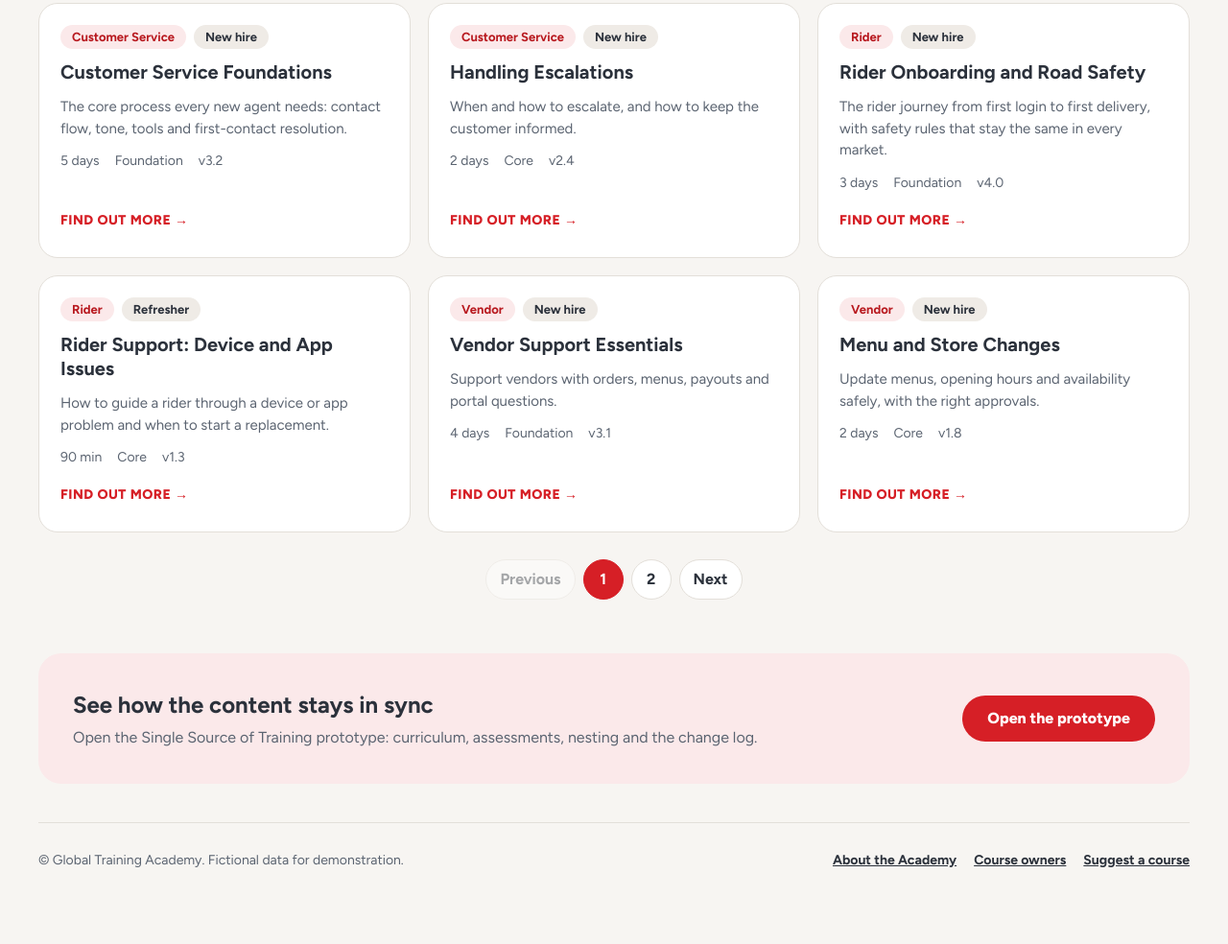
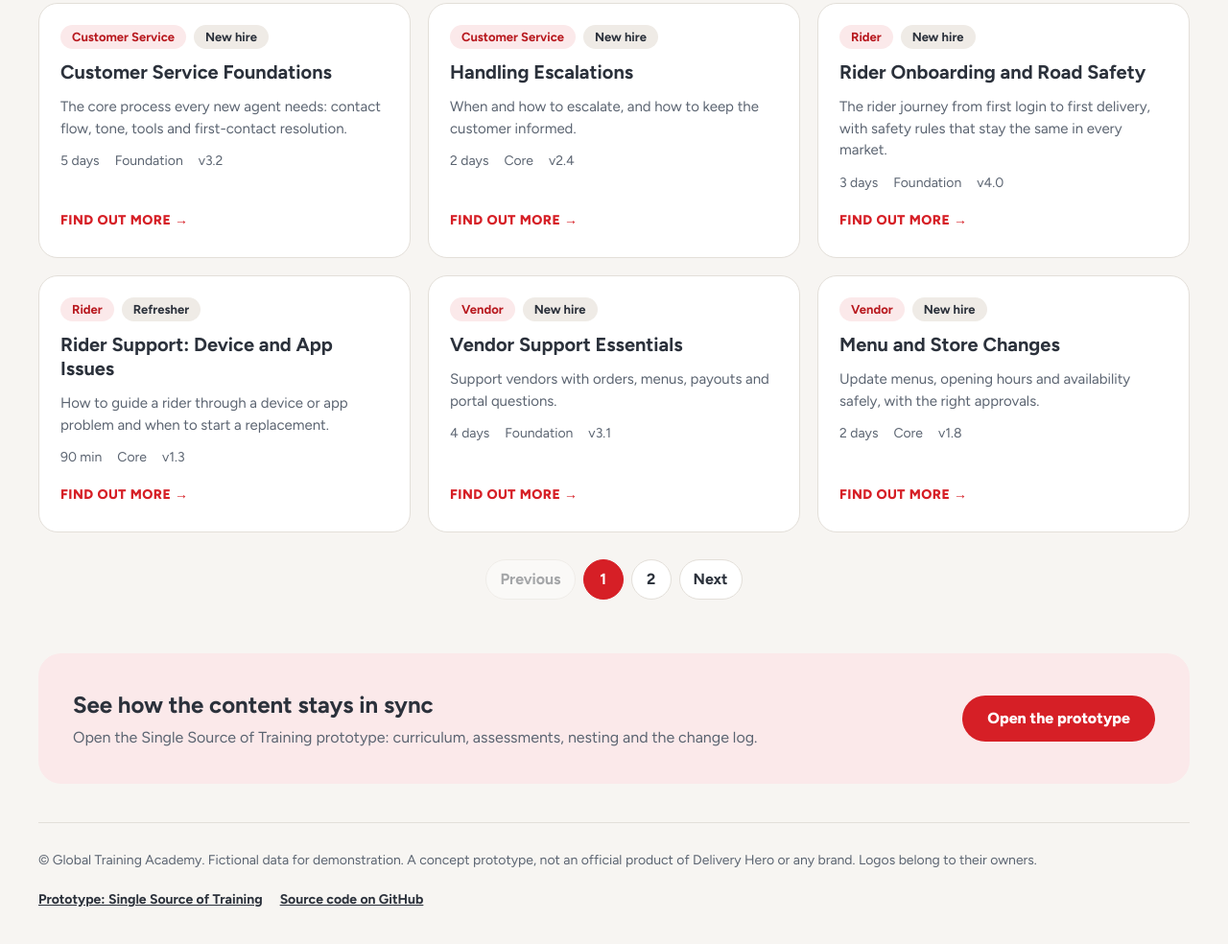
Before and after one commit to ahmedosheiba-netizen/single-source-of-training, a plain HTML site: page academy.html in a window 1280 px wide. Shown: the part 1281-2265 px from the top of the page at 96% size. Before the commit the page ends 2228 px from the top, so only its background shows below. Drawn offline with Linux system fonts and the light colour scheme.

Commit message:
Add files via upload

```diff
--- a/academy.html
+++ b/academy.html
@@ -1,4 +1,4 @@
-<!doctype html><html lang="en"><head><meta charset="utf-8"><meta name="viewport" content="width=device-width,initial-scale=1"><title>Global Training Academy</title>
+<!doctype html><html lang="en"><head><meta charset="utf-8"><meta name="viewport" content="width=device-width,initial-scale=1"><meta name="robots" content="noindex,nofollow"><meta name="description" content="Course catalog prototype for six brands. Fictional data."><meta property="og:type" content="website"><meta property="og:title" content="Global Training Academy"><meta property="og:description" content="Course catalog prototype for six brands. Fictional data."><meta property="og:image" content="https://ahmedosheiba-netizen.github.io/single-source-of-training/og.png"><meta name="twitter:card" content="summary_large_image"><title>Global Training Academy</title>
 <meta name="claude:viewport-fit-sides" content="cover">
 <link rel="stylesheet" href="https://fonts.googleapis.com/css2?family=Figtree:wght@400;600;700;800&display=swap">
 <style>
@@ -260,7 +260,7 @@ const U={
  none:L('No courses match. Try another brand or clear the filters.','لا توجد كورسات مطابقة. جرّب براندًا آخر أو امسح التصفية.'),
  prev:L('Previous','السابق'),next:L('Next','التالي'),
  ctaT:L('See how the content stays in sync','شاهد كيف يبقى المحتوى متزامنًا'),ctaS:L('Open the Single Source of Training prototype: curriculum, assessments, nesting and the change log.','افتح نموذج Single Source of Training: المنهج والتقييمات والنزول للعمل وسجل التغييرات.'),ctaB:L('Open the prototype','افتح النموذج'),
- foot:L('© Global Training Academy. Fictional data for demonstration.','© أكاديمية التدريب العالمية. بيانات وهمية للعرض.'),
+ foot:L('© Global Training Academy. Fictional data for demonstration. A concept prototype, not an official product of Delivery Hero or any brand. Logos belong to their owners.','© أكاديمية التدريب العالمية. بيانات وهمية للعرض. هذا نموذج لفكرة وليس منتجًا رسميًا لـ Delivery Hero أو أي علامة تجارية. الشعارات ملك أصحابها.'),
  close:L('Close','إغلاق'),
  obj:L('What learners can do after the course','ماذا يستطيع المتدرب بعد الكورس'),
  avail:L('Available in','متاح في'),
@@ -268,7 +268,7 @@ const U={
  dur:L('Duration','المدة'),lvl:L('Level','المستوى'),ver:L('Version','النسخة'),own:L('Owner','المالك'),line:L('Line of business','خط العمل'),type:L('Type','النوع'),
  live:L('live','متاح'),soon:L('not yet','غير متاح'),
  seg:[['Opening','افتتاح',10],['Explanation','شرح',25],['Practice','تطبيق',30],['Knowledge check','اختبار',15],['Wrap-up','ختام',10]],
- links:[L('About the Academy','عن الأكاديمية'),L('Course owners','مالكو الكورسات'),L('Suggest a course','اقترح كورسًا')]
+ links:[[L('Prototype: Single Source of Training','النموذج: Single Source of Training'),'https://ahmedosheiba-netizen.github.io/single-source-of-training/'],[L('Source code on GitHub','الكود على GitHub'),'https://github.com/ahmedosheiba-netizen/single-source-of-training']]
 };
 let lang='e';try{lang=localStorage.getItem('gta-lang')||'e'}catch(e){}
 const S={brand:-1,lob:'',type:'',q:'',page:1};
@@ -302,7 +302,7 @@ function countUp(){if(window.matchMedia&&matchMedia('(prefers-reduced-motion:red
   $('featT').textContent=t(U.featT);$('featS').textContent=t(U.featS);$('allT').textContent=t(U.allT);$('allS').textContent=t(U.allS);
   $('lLob').textContent=t(U.lLob);$('lType').textContent=t(U.lType);$('lQ').textContent=t(U.lQ);$('reset').textContent=t(U.reset);
   $('ctaT').textContent=t(U.ctaT);$('ctaS').textContent=t(U.ctaS);$('ctaB').textContent=t(U.ctaB);$('foot').textContent=t(U.foot);
-  $('flinks').innerHTML=U.links.map(l=>'<a href="#" onclick="return false">'+esc(t(l))+'</a>').join('');
+  $('flinks').innerHTML=U.links.map(l=>'<a href="'+l[1]+'" target="_blank" rel="noopener">'+esc(t(l[0]))+'</a>').join('');
   // tiles
   $('tiles').innerHTML=BR.map((b,i)=>{const n=C.filter(c=>c.b.includes(i)).length;
     return '<button class="tile" type="button" data-b="'+i+'" aria-pressed="'+(S.brand===i)+'"><span class="lg lg'+i+'"><img src="'+LOGO[i]+'" alt=""></span>'+esc(b)+'<small>'+n+' '+esc(t(U.courses))+'</small></button>'}).join('');
```
Also changed, not shown: index.html (+11 -5 lines), og.png (added).
